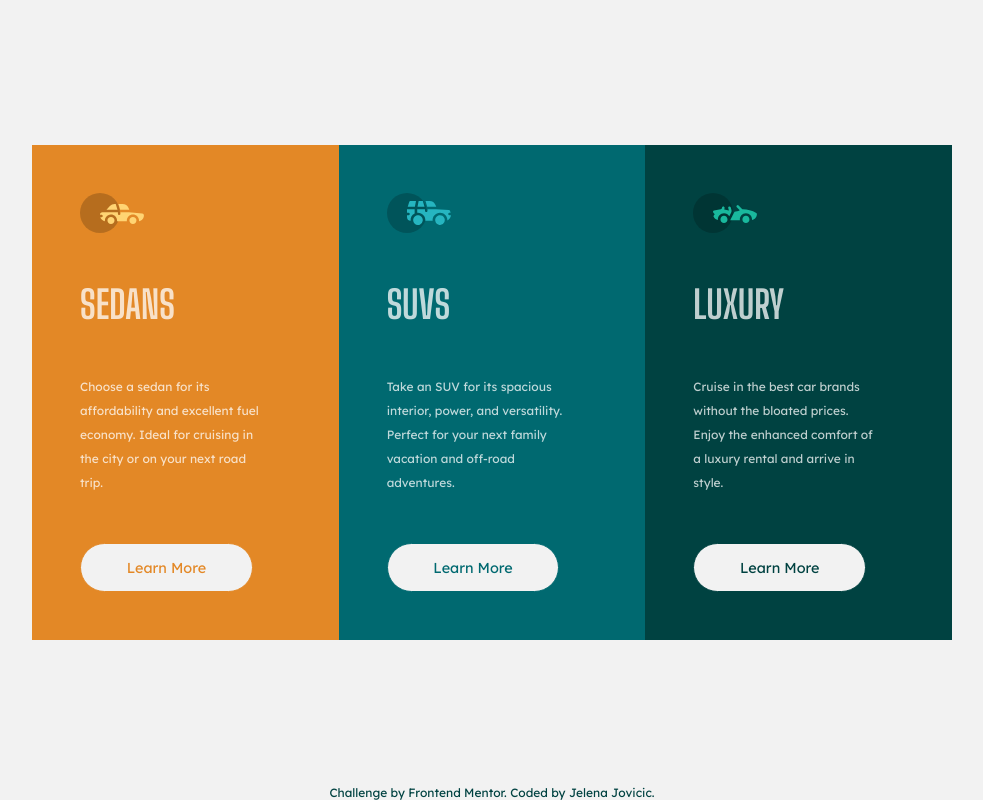
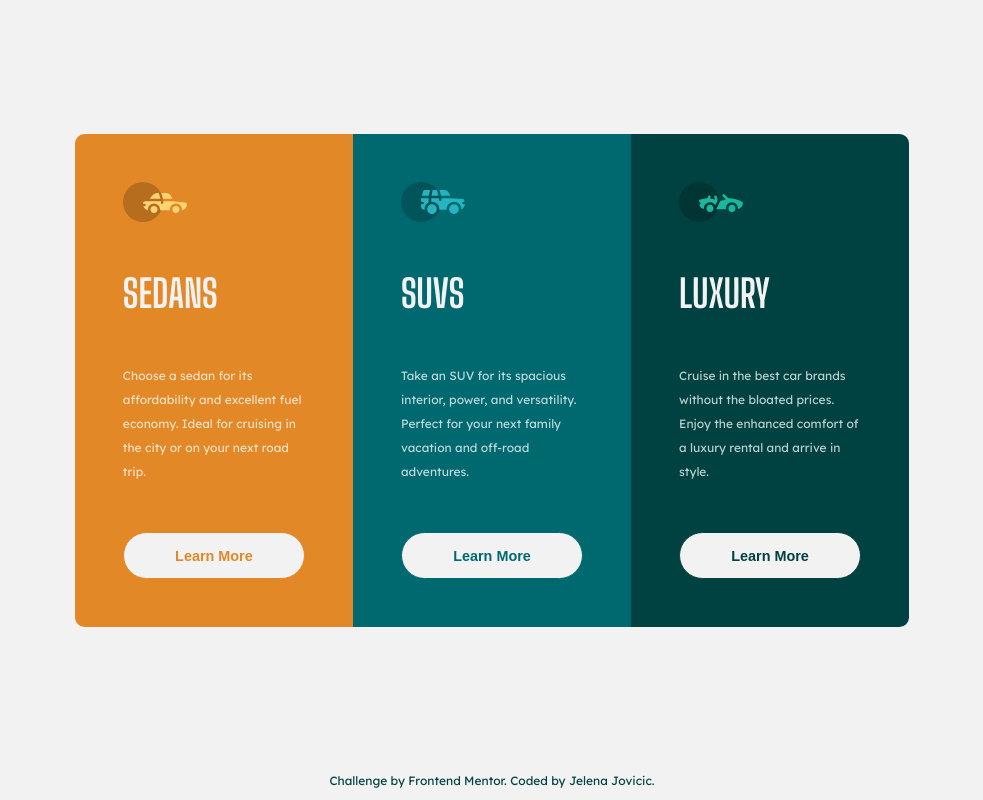
Before and after one commit to je-jo/3-column-preview-card-component-main, a plain HTML site: page index.html in a window 1280 px wide. Shown: the whole page, without its empty margins (148-1131 px from the left). Drawn offline with Linux system fonts and the light colour scheme.

Commit message:
Clean up css

```diff
--- a/index.html
+++ b/index.html
@@ -16,26 +16,26 @@
 <body>
   <main>
     <div class="container">
-      <div class="box box--one">
+      <div class="column">
         <img src="images/icon-sedans.svg" alt="sedan icon">
-        <h1>Sedans</h1>
+        <h2>Sedans</h2>
         <p>Choose a sedan for its affordability and excellent fuel economy. Ideal for cruising in the city
           or on your next road trip.</p>
-          <a href="" class="btn">Learn More</a>
+        <button class="btn">Learn More</button>
       </div>
-      <div class="box box--two">
+      <div class="column">
         <img src="images/icon-suvs.svg" alt="SUV icon">
-        <h1>SUVs</h1>
+        <h2>SUVs</h2>
         <p>Take an SUV for its spacious interior, power, and versatility. Perfect for your next family vacation
           and off-road adventures.</p>
-          <a href="" class="btn">Learn More</a>
+        <button class="btn">Learn More</button>
       </div>
-      <div class="box box--three">
+      <div class="column">
         <img src="images/icon-luxury.svg" alt="luxury car icon">
-        <h1>Luxury</h1>
+        <h2>Luxury</h2>
         <p>Cruise in the best car brands without the bloated prices. Enjoy the enhanced comfort of a luxury
           rental and arrive in style.</p>
-          <a href="" class="btn">Learn More</a>
+        <button class="btn">Learn More</button>
       </div>
     </div>
   </main>
--- a/styles.css
+++ b/styles.css
@@ -20,11 +20,11 @@ body {
   display: grid;
   grid-template-rows: 1fr auto;
   background-color: var(--clr-light-gray);
+  align-items: center;
 }
 
 main {
-    place-self: center;
-    width: clamp(256px, 80%, 920px);
+    /* width: clamp(256px, 80%, 920px); */
     margin: 0 auto;
     padding: 5em 0;
 }
@@ -32,31 +32,35 @@ main {
 .container {
     display: grid;
     grid-template-columns: 1fr;
+    outline: 0.5rem solid var(--clr-light-gray);
+    border-radius: 0.5rem;
 }
 
-.box {
+.column {
     display: grid;
     gap: 2.5em;
     padding: 2.5em;
+    width: min(320px, 100%);
 }
 
-.box--one  {
+.column:nth-child(1) {
     background-color: var(--clr-orange);
 }
 
-.box--two  {
+.column:nth-child(2) {
     background-color: var(--clr-cyan);
 }
 
-.box--three  {
+.column:nth-child(3) {
     background-color: var(--clr-dark-cyan);
 }
 
-h1 {
+h2 {
     font-family: 'Big Shoulders Display', cursive;
     font-size: var(--fs-l);
     font-weight: 700;
     text-transform: uppercase;
+    color: var(--clr-light-gray);
 }
 
 p {
@@ -76,7 +80,7 @@ a:hover {
 
 .btn {
     font-size: var(--fs-m);
-    max-width: 12em;
+    font-weight: bold;
     padding: 1em 0em;
     text-align: center;
     background-color: var(--clr-light-gray);
@@ -84,38 +88,28 @@ a:hover {
     border: 1px solid currentColor;
 }
 
-.box--one .btn {
+.column:nth-child(1) .btn {
     color: var(--clr-orange);
 }
 
-.box--two .btn {
+.column:nth-child(2) .btn {
     color: var(--clr-cyan);
 }
 
-.box--three .btn {
+.column:nth-child(3) .btn {
     color: var(--clr-dark-cyan);
 }
 
 .btn:hover {
-    color: var(--clr-light-gray);
-}
-
-.box--one .btn:hover  {
-    background-color: var(--clr-orange);
-}
-
-.box--two .btn:hover  {
-    background-color: var(--clr-cyan);
-}
-
-.box--three .btn:hover  {
-    background-color: var(--clr-dark-cyan);
+    color: var(--clr-light-gray) !important;
+    background-color: transparent;
 }
 
 footer {
     text-align: center;
     font-size: var(--fs-s);
     color: var(--clr-dark-cyan);
+    padding: 1em 0;
 }
 
 @media screen and (min-width: 768px) {
```
